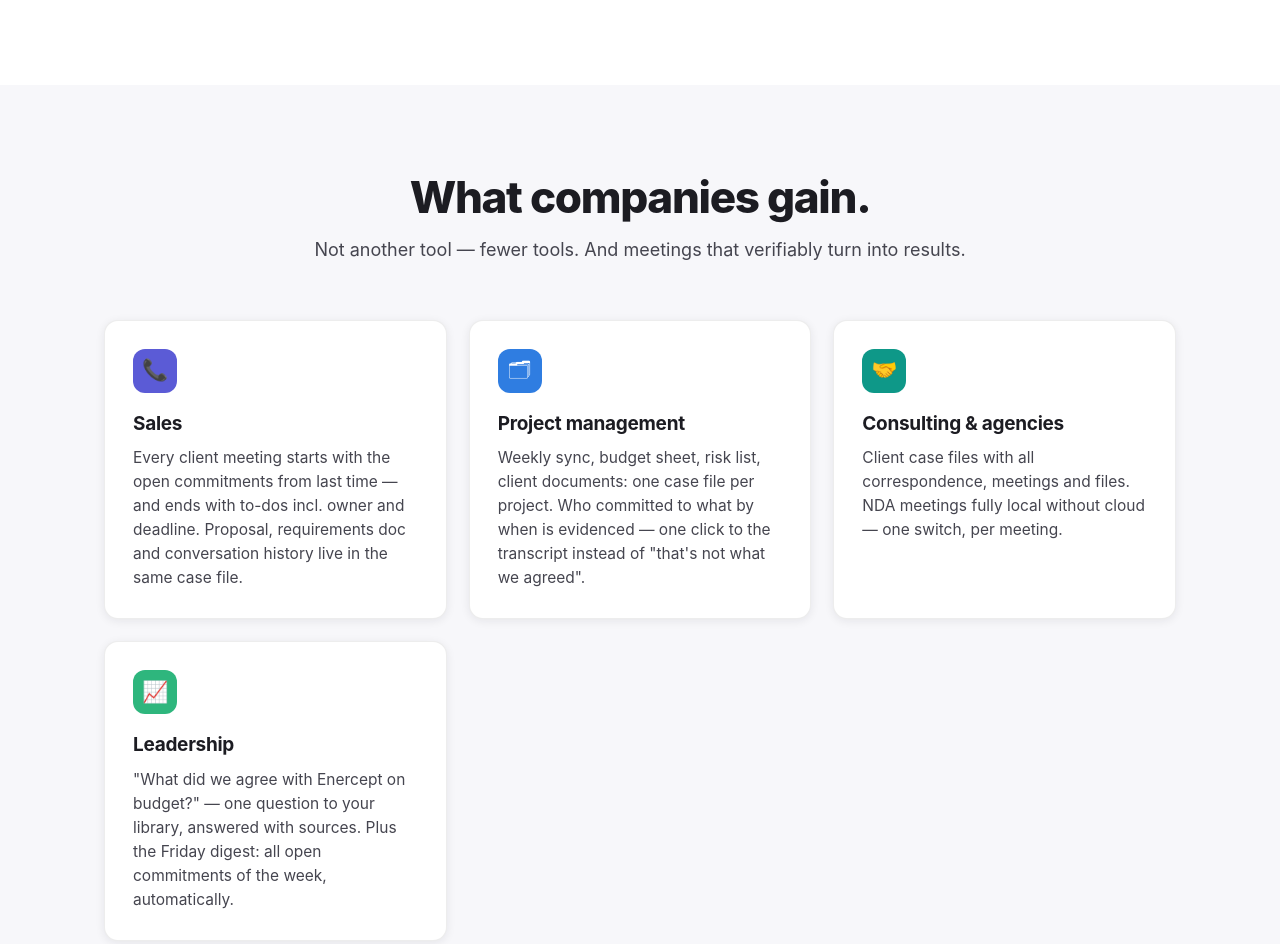
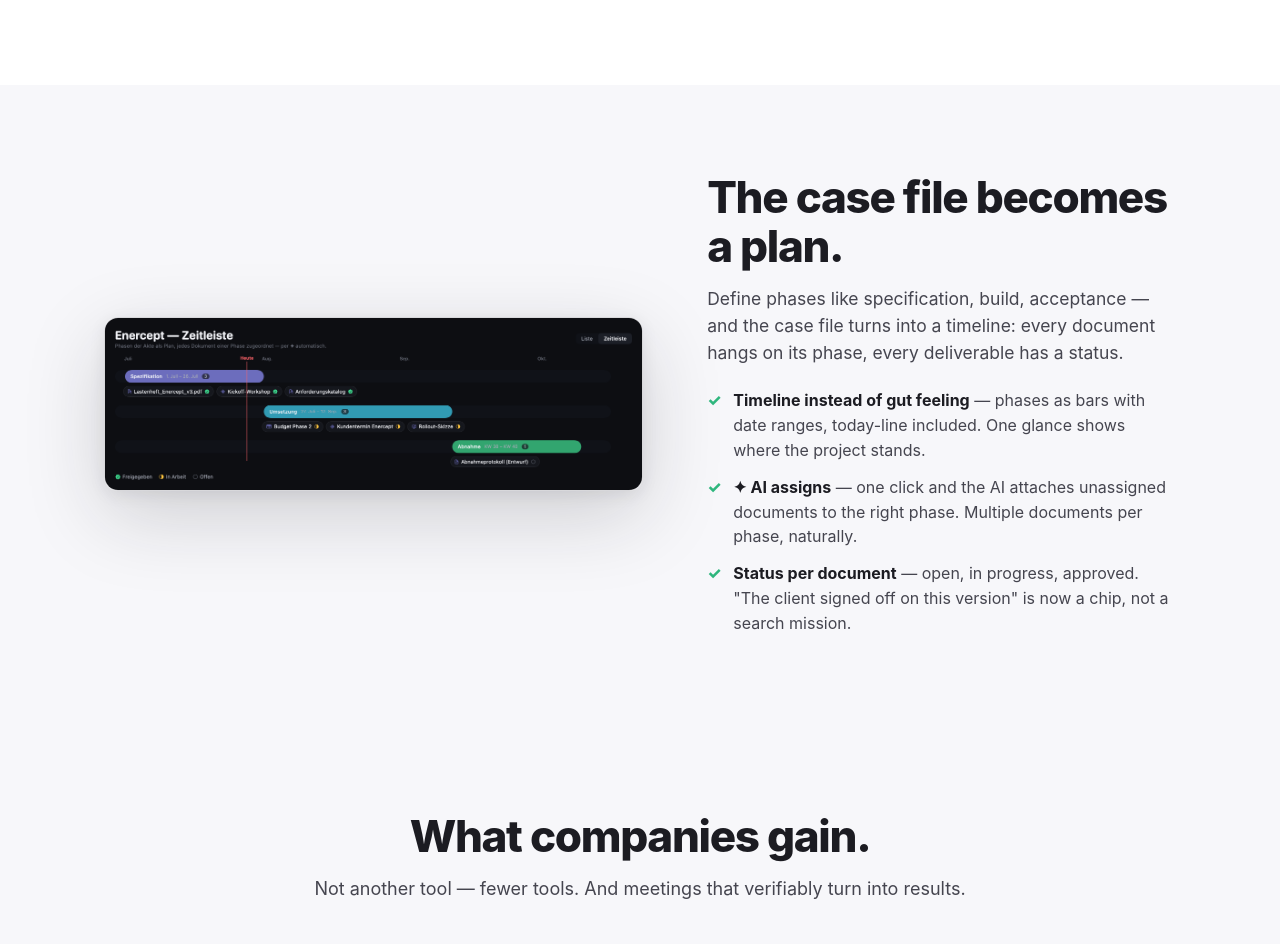
Before and after one commit to techmanufaktur-io/flowscribe-site, a plain HTML site: page index.html in a window 1280 px wide. Shown: the part 3482-4426 px from the top of the page. Drawn offline with Linux system fonts and the light colour scheme.

Commit message:
Story-Update: Phasen-Zeitleiste mit Gantt-Screenshot, zentrale To-do-Sicht nach Akten
Co-Authored-By: Claude Fable 5 <noreply@anthropic.com>

```diff
--- a/index.html
+++ b/index.html
@@ -369,6 +369,23 @@
   </div>
 </section>
 
+<section class="warm" id="phasen">
+  <div class="wrap split flip">
+    <div>
+      <img src="assets/gantt.png" alt="FlowScribe Zeitleiste: Projektphasen Spezifikation, Umsetzung und Abnahme als Gantt-Balken, Dokumente mit Status-Symbolen den Phasen zugeordnet, Heute-Linie" style="border-radius: var(--radius); box-shadow: var(--shadow-lg); border: 1px solid rgba(28,28,34,.14);">
+    </div>
+    <div>
+      <h2 data-i18n="phase.h2">Aus der Akte wird ein Plan.</h2>
+      <p class="lead" data-i18n="phase.lead">Definiere Phasen wie Spezifikation, Umsetzung, Abnahme — und die Akte wird zur Zeitleiste: Jedes Dokument hängt an seiner Phase, jeder Stand hat einen Status.</p>
+      <ul class="checklist">
+        <li><span class="tick">✓</span><span data-i18n-html="phase.li1"><strong>Zeitleiste statt Bauchgefühl</strong> — Phasen als Balken mit Zeitraum, Heute-Linie inklusive. Ein Blick zeigt, wo das Projekt steht.</span></li>
+        <li><span class="tick">✓</span><span data-i18n-html="phase.li2"><strong>✦ KI ordnet zu</strong> — ein Klick, und die KI hängt unzugeordnete Dokumente an die passende Phase. Mehrere Dokumente pro Phase, versteht sich.</span></li>
+        <li><span class="tick">✓</span><span data-i18n-html="phase.li3"><strong>Status pro Dokument</strong> — Offen, In Arbeit, Freigegeben. „Diesen Stand hat der Kunde abgenommen" ist ab jetzt ein Chip, kein Suchauftrag.</span></li>
+      </ul>
+    </div>
+  </div>
+</section>
+
 <section class="warm" id="einsatz">
   <div class="wrap">
     <div class="section-head">
@@ -406,13 +423,13 @@
 <section>
   <div class="wrap split flip">
     <div>
-      <img src="assets/commitments.png" alt="FlowScribe Zusagen-Register: offene To-dos mit Owner, Frist und Quell-Session" style="border-radius: var(--radius); box-shadow: var(--shadow-lg); border: 1px solid rgba(28,28,34,.14);">
+      <img src="assets/commitments.png" alt="FlowScribe Zusagen: alle offenen To-dos zentral, nach Akten gruppiert, mit Owner, Frist und Überfällig-Markierung" style="border-radius: var(--radius); box-shadow: var(--shadow-lg); border: 1px solid rgba(28,28,34,.14);">
     </div>
     <div>
-      <h2 data-i18n="mem.h2">Ein Gedächtnis für Verbindlichkeit.</h2>
-      <p class="lead" data-i18n="mem.lead">Zusagen verschwinden nicht mehr in alten Protokollen. FlowScribe führt sie über alle Termine hinweg — und bringt sie zurück, wenn es zählt.</p>
+      <h2 data-i18n="mem.h2">Alle To-dos. Eine Stelle. Null Durchklicken.</h2>
+      <p class="lead" data-i18n="mem.lead">To-dos nachhalten ist das A und O — und genau daran scheitern Protokolle. FlowScribe sammelt jede Zusage aus jedem Termin an einer zentralen Stelle: pro Akte gruppiert, überfällig markiert, direkt abhakbar.</p>
       <ul class="checklist">
-        <li><span class="tick">✓</span><span data-i18n-html="mem.li1"><strong>Zusagen-Tracker</strong> — wer schuldet wem was, mit Überfällig-Erkennung („bis Freitag", „KW 38").</span></li>
+        <li><span class="tick">✓</span><span data-i18n-html="mem.li1"><strong>Eine übergeordnete Sicht</strong> — alle offenen To-dos über alle Akten, gruppiert pro Akte. Und in jeder Akte derselbe Streifen: „5 offene To-dos in dieser Akte".</span></li>
         <li><span class="tick">✓</span><span data-i18n-html="mem.li2"><strong>„Offen aus früheren Terminen"</strong> — der nächste Termin mit demselben Kunden startet mit den offenen Punkten.</span></li>
         <li><span class="tick">✓</span><span data-i18n-html="mem.li3"><strong>Frag deine Bibliothek</strong> — „Was haben wir mit Enercept zum Budget vereinbart?" Antwort mit Quellen, über alle Meetings.</span></li>
         <li><span class="tick">✓</span><span data-i18n-html="mem.li4"><strong>Personen-Dossiers</strong> — alle Termine, Zusagen und Zitate einer Person auf einen Blick.</span></li>
@@ -633,6 +650,11 @@ const i18n = {
     "use.3.p": "Client case files with all correspondence, meetings and files. NDA meetings fully local without cloud — one switch, per meeting.",
     "use.4.h": "Leadership",
     "use.4.p": "\"What did we agree with Enercept on budget?\" — one question to your library, answered with sources. Plus the Friday digest: all open commitments of the week, automatically.",
+    "phase.h2": "The case file becomes a plan.",
+    "phase.lead": "Define phases like specification, build, acceptance — and the case file turns into a timeline: every document hangs on its phase, every deliverable has a status.",
+    "phase.li1": "<strong>Timeline instead of gut feeling</strong> — phases as bars with date ranges, today-line included. One glance shows where the project stands.",
+    "phase.li2": "<strong>✦ AI assigns</strong> — one click and the AI attaches unassigned documents to the right phase. Multiple documents per phase, naturally.",
+    "phase.li3": "<strong>Status per document</strong> — open, in progress, approved. \"The client signed off on this version\" is now a chip, not a search mission.",
     "exp.h2": "The difference: expectations.",
     "exp.lead": "Every notetaker summarizes what happened. FlowScribe monitors what should happen — in three categories you define in one sentence before the meeting.",
     "exp.li1": "<strong>\"I wish that …\"</strong> — a gentle nudge if it's still open near the end.",
@@ -640,7 +662,7 @@ const i18n = {
     "exp.li3": "<strong>\"I want to avoid that …\"</strong> — live warning the moment the pattern appears.",
     "mem.h2": "A memory for commitments.",
     "mem.lead": "Promises no longer vanish into old minutes. FlowScribe tracks them across all meetings — and brings them back when it counts.",
-    "mem.li1": "<strong>Commitment tracker</strong> — who owes whom what, with overdue detection (\"by Friday\", \"week 38\").",
+    "mem.li1": "<strong>One overarching view</strong> — all open to-dos across all case files, grouped per case file. And inside each case file the same strip: \"5 open to-dos in this file\".",
     "mem.li2": "<strong>\"Open from previous meetings\"</strong> — the next meeting with the same client starts with the open items.",
     "mem.li3": "<strong>Ask your library</strong> — \"What did we agree with Enercept on budget?\" Answers with sources, across all meetings.",
     "mem.li4": "<strong>People dossiers</strong> — all meetings, commitments and quotes of a person at a glance.",
```
Also changed, not shown: assets/commitments.png, assets/gantt.png (added).
